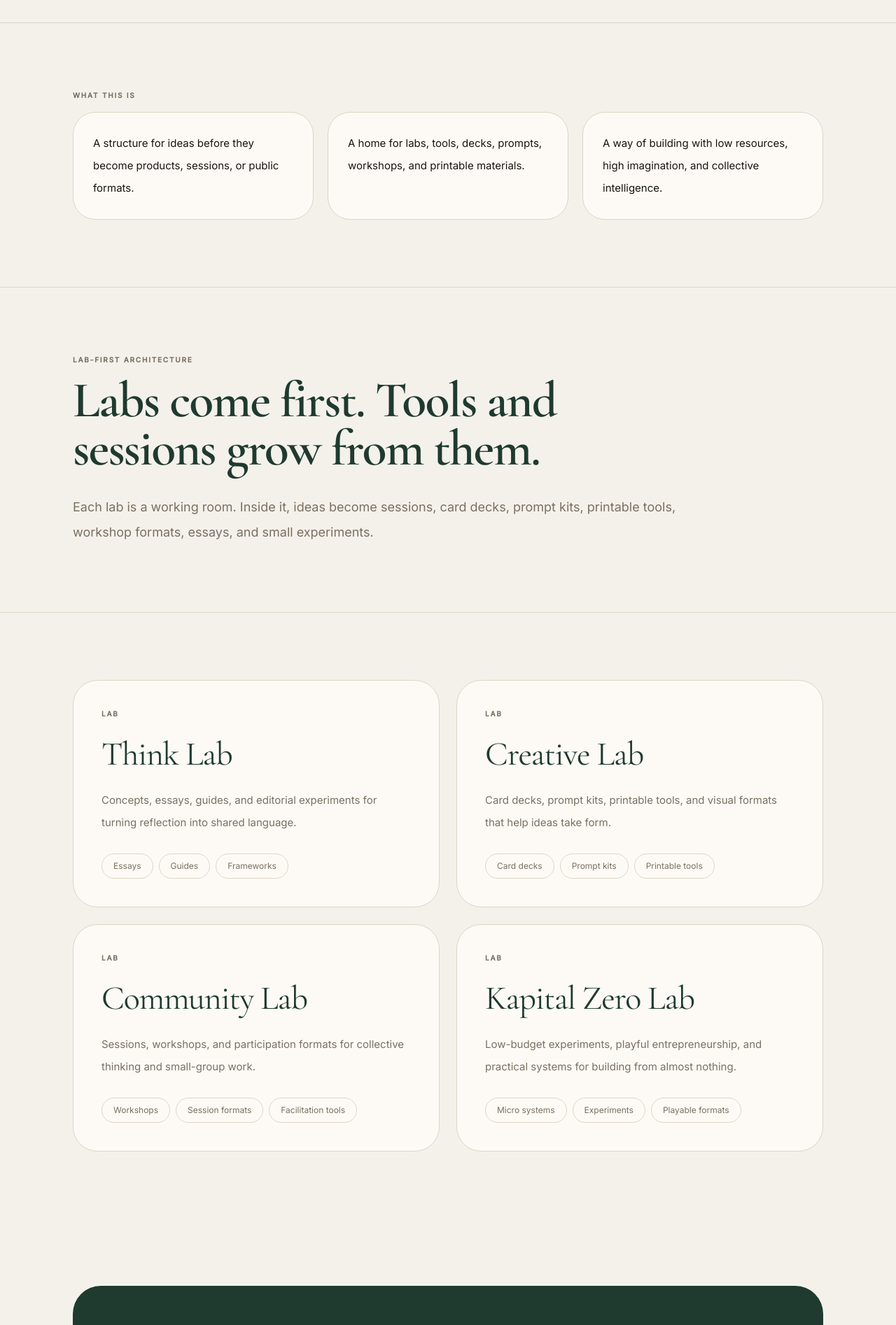
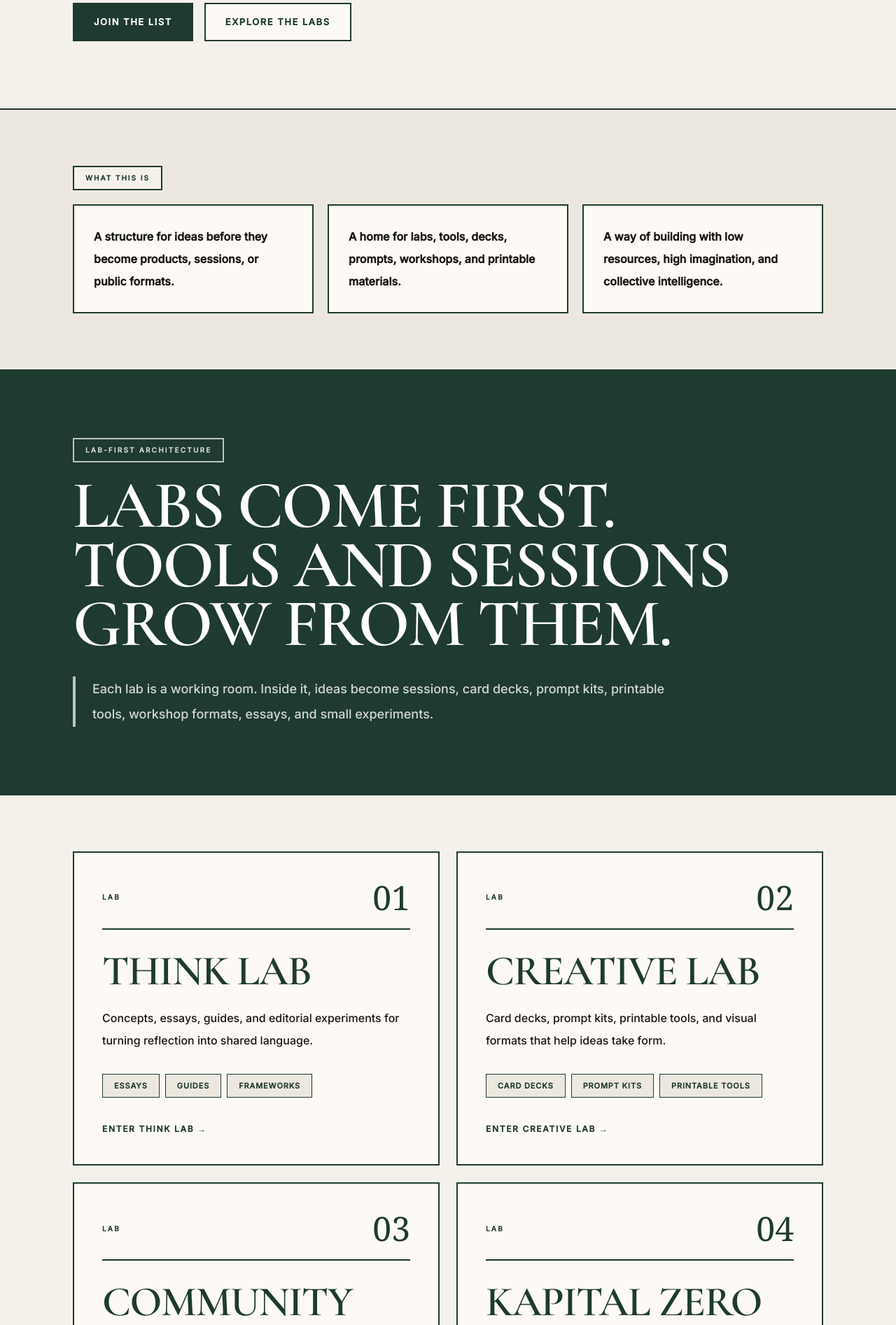
Before and after one commit to selaleakirmak-cmyk/collectividual-site, a Next.js app: page / in a window 1280 px wide. Shown: the part 780-2674 px from the top of the page at 70% size. Built offline with nearby package versions, Linux system fonts and the light colour scheme.

Commit message:
Make homepage design harder and more object-like

```diff
--- a/app/page.tsx
+++ b/app/page.tsx
@@ -41,28 +41,28 @@ export const metadata = {
 export default function HomePage() {
   return (
     <>
-      <section className="border-b border-[var(--border)] py-20 md:py-28">
+      <section className="border-b-2 border-[var(--accent)] bg-[var(--bg)] py-16 md:py-24">
         <Container>
-          <p className="mb-5 text-[11px] font-semibold uppercase tracking-[0.18em] text-[var(--muted)]">
+          <p className="mb-6 inline-flex border-2 border-[var(--accent)] px-4 py-2 text-[11px] font-black uppercase tracking-[0.22em] text-[var(--accent)]">
             Collectividual
           </p>
-          <h1 className="max-w-6xl text-[4.6rem] font-semibold leading-[0.88] text-[var(--accent)] md:text-[6.8rem] lg:text-[8rem]">
+          <h1 className="max-w-6xl text-[4.3rem] font-black uppercase leading-[0.82] tracking-[-0.05em] text-[var(--accent)] md:text-[7rem] lg:text-[9rem]">
             Do you have an idea? Let’s give it a life.
           </h1>
-          <p className="mt-10 max-w-4xl text-[20px] leading-9 text-[var(--muted)] md:text-[24px] md:leading-10">
+          <p className="mt-10 max-w-4xl border-l-4 border-[var(--accent)] pl-6 text-[20px] font-medium leading-9 text-[var(--text)] md:text-[24px] md:leading-10">
             Collectividual is a lab-based space for reflective tools, guided sessions, creative formats,
             and practical systems that help ideas become usable without flattening their meaning.
           </p>
           <div className="mt-10 flex flex-wrap gap-4">
             <Link
               href="/join"
-              className="rounded-full border border-[var(--accent)] bg-[var(--accent)] px-7 py-4 text-[13px] font-semibold tracking-[0.04em] text-white transition hover:bg-[var(--accent-light)]"
+              className="border-2 border-[var(--accent)] bg-[var(--accent)] px-7 py-4 text-[13px] font-black uppercase tracking-[0.12em] text-white transition hover:-translate-y-1 hover:shadow-[0_8px_0_var(--text)]"
             >
               Join the list
             </Link>
             <Link
               href="/labs"
-              className="rounded-full border border-[var(--border)] px-7 py-4 text-[13px] font-semibold tracking-[0.04em] text-[var(--accent)]"
+              className="border-2 border-[var(--accent)] bg-[var(--surface)] px-7 py-4 text-[13px] font-black uppercase tracking-[0.12em] text-[var(--accent)] transition hover:-translate-y-1 hover:shadow-[0_8px_0_var(--accent)]"
             >
               Explore the labs
             </Link>
@@ -70,9 +70,9 @@ export default function HomePage() {
         </Container>
       </section>
 
-      <section className="py-16 md:py-24">
+      <section className="border-b-2 border-[var(--accent)] bg-[var(--surface-soft)] py-14 md:py-20">
         <Container>
-          <p className="mb-4 text-[10px] font-semibold uppercase tracking-[0.18em] text-[var(--muted)]">
+          <p className="mb-5 inline-flex border-2 border-[var(--accent)] bg-[var(--bg)] px-4 py-2 text-[10px] font-black uppercase tracking-[0.2em] text-[var(--accent)]">
             What this is
           </p>
           <div className="grid gap-5 md:grid-cols-3">
@@ -83,7 +83,7 @@ export default function HomePage() {
             ].map((item) => (
               <div
                 key={item}
-                className="rounded-[2rem] border border-[var(--border)] bg-[var(--surface)] p-7 text-[15px] leading-8 text-[var(--text)]"
+                className="border-2 border-[var(--accent)] bg-[var(--surface)] p-7 text-[16px] font-semibold leading-8 text-[var(--text)] transition hover:-translate-y-1 hover:shadow-[0_10px_0_var(--accent)]"
               >
                 {item}
               </div>
@@ -92,16 +92,16 @@ export default function HomePage() {
         </Container>
       </section>
 
-      <section className="border-y border-[var(--border)] py-16 md:py-24">
+      <section className="border-b-2 border-[var(--accent)] bg-[var(--accent)] py-16 text-white md:py-24">
         <Container>
-          <div className="max-w-4xl">
-            <p className="mb-4 text-[10px] font-semibold uppercase tracking-[0.18em] text-[var(--muted)]">
+          <div className="max-w-5xl">
+            <p className="mb-5 inline-flex border-2 border-white/70 px-4 py-2 text-[10px] font-black uppercase tracking-[0.22em] text-white/80">
               Lab-first architecture
             </p>
-            <h2 className="text-5xl font-semibold leading-[0.95] text-[var(--accent)] md:text-7xl">
+            <h2 className="text-5xl font-black uppercase leading-[0.88] tracking-[-0.04em] text-white md:text-7xl lg:text-8xl">
               Labs come first. Tools and sessions grow from them.
             </h2>
-            <p className="mt-8 text-[18px] leading-9 text-[var(--muted)]">
+            <p className="mt-8 max-w-4xl border-l-4 border-white/70 pl-6 text-[18px] font-medium leading-9 text-white/80">
               Each lab is a working room. Inside it, ideas become sessions, card decks, prompt kits,
               printable tools, workshop formats, essays, and small experiments.
             </p>
@@ -109,53 +109,63 @@ export default function HomePage() {
         </Container>
       </section>
 
-      <section className="py-16 md:py-24">
+      <section className="border-b-2 border-[var(--accent)] bg-[var(--bg)] py-14 md:py-20">
         <Container>
           <div className="grid gap-6 md:grid-cols-2">
-            {labs.map((lab) => (
+            {labs.map((lab, index) => (
               <Link
                 key={lab.title}
                 id={lab.href.split("#")[1]}
                 href={lab.href}
-                className="rounded-[2.2rem] border border-[var(--border)] bg-[var(--surface)] p-8 transition hover:border-[var(--accent)] hover:bg-white md:p-10"
+                className="group border-2 border-[var(--accent)] bg-[var(--surface)] p-8 transition hover:-translate-y-1 hover:bg-white hover:shadow-[0_14px_0_var(--accent)] md:p-10"
               >
-                <p className="mb-5 text-[10px] font-bold uppercase tracking-[0.18em] text-[var(--muted)]">
-                  Lab
-                </p>
-                <h3 className="text-5xl leading-tight text-[var(--accent)]">{lab.title}</h3>
-                <p className="mt-5 text-[15px] leading-8 text-[var(--muted)]">{lab.description}</p>
-                <div className="mt-7 flex flex-wrap gap-2">
+                <div className="mb-8 flex items-center justify-between border-b-2 border-[var(--accent)] pb-5">
+                  <p className="text-[10px] font-black uppercase tracking-[0.22em] text-[var(--accent)]">
+                    Lab
+                  </p>
+                  <span className="font-serif text-5xl leading-none text-[var(--accent)]">
+                    0{index + 1}
+                  </span>
+                </div>
+                <h3 className="text-5xl font-black uppercase leading-[0.9] tracking-[-0.04em] text-[var(--accent)] md:text-6xl">
+                  {lab.title}
+                </h3>
+                <p className="mt-6 text-[16px] font-medium leading-8 text-[var(--text)]">{lab.description}</p>
+                <div className="mt-8 flex flex-wrap gap-2">
                   {lab.items.map((item) => (
                     <span
                       key={item}
-                      className="rounded-full border border-[var(--border)] px-4 py-2 text-[12px] text-[var(--muted)]"
+                      className="border border-[var(--accent)] bg-[var(--surface-soft)] px-4 py-2 text-[11px] font-black uppercase tracking-[0.08em] text-[var(--accent)]"
                     >
                       {item}
                     </span>
                   ))}
                 </div>
+                <span className="mt-9 inline-flex text-[12px] font-black uppercase tracking-[0.14em] text-[var(--accent)]">
+                  Enter {lab.title} →
+                </span>
               </Link>
             ))}
           </div>
         </Container>
       </section>
 
-      <section className="py-16 md:py-24">
+      <section className="bg-[var(--surface-soft)] py-16 md:py-24">
         <Container>
-          <div className="rounded-[2.5rem] bg-[var(--accent)] p-8 text-white md:p-12 lg:p-14">
-            <p className="mb-5 text-[11px] font-bold uppercase tracking-[0.22em] text-white/70">
+          <div className="border-2 border-[var(--accent)] bg-[var(--accent)] p-8 text-white shadow-[0_18px_0_var(--text)] md:p-12 lg:p-14">
+            <p className="mb-5 inline-flex border-2 border-white/70 px-4 py-2 text-[11px] font-black uppercase tracking-[0.22em] text-white/80">
               Membership
             </p>
-            <h2 className="max-w-4xl text-5xl font-semibold leading-[0.98] md:text-7xl">
+            <h2 className="max-w-4xl text-5xl font-black uppercase leading-[0.88] tracking-[-0.04em] md:text-7xl lg:text-8xl">
               Join before the formats become finished products.
             </h2>
-            <p className="mt-8 max-w-3xl text-[18px] leading-9 text-white/75">
+            <p className="mt-8 max-w-3xl border-l-4 border-white/70 pl-6 text-[18px] font-medium leading-9 text-white/75">
               Members get early notes, tool previews, session invitations, printable experiments, and behind-the-scenes
               development updates from the labs.
             </p>
             <Link
               href="/join"
-              className="mt-10 inline-flex rounded-full bg-[#dfe7e2] px-7 py-4 text-[15px] font-bold text-[var(--accent)]"
+              className="mt-10 inline-flex border-2 border-white bg-[#dfe7e2] px-7 py-4 text-[15px] font-black uppercase tracking-[0.1em] text-[var(--accent)] transition hover:-translate-y-1 hover:shadow-[0_8px_0_white]"
             >
               Join the list
             </Link>
```
